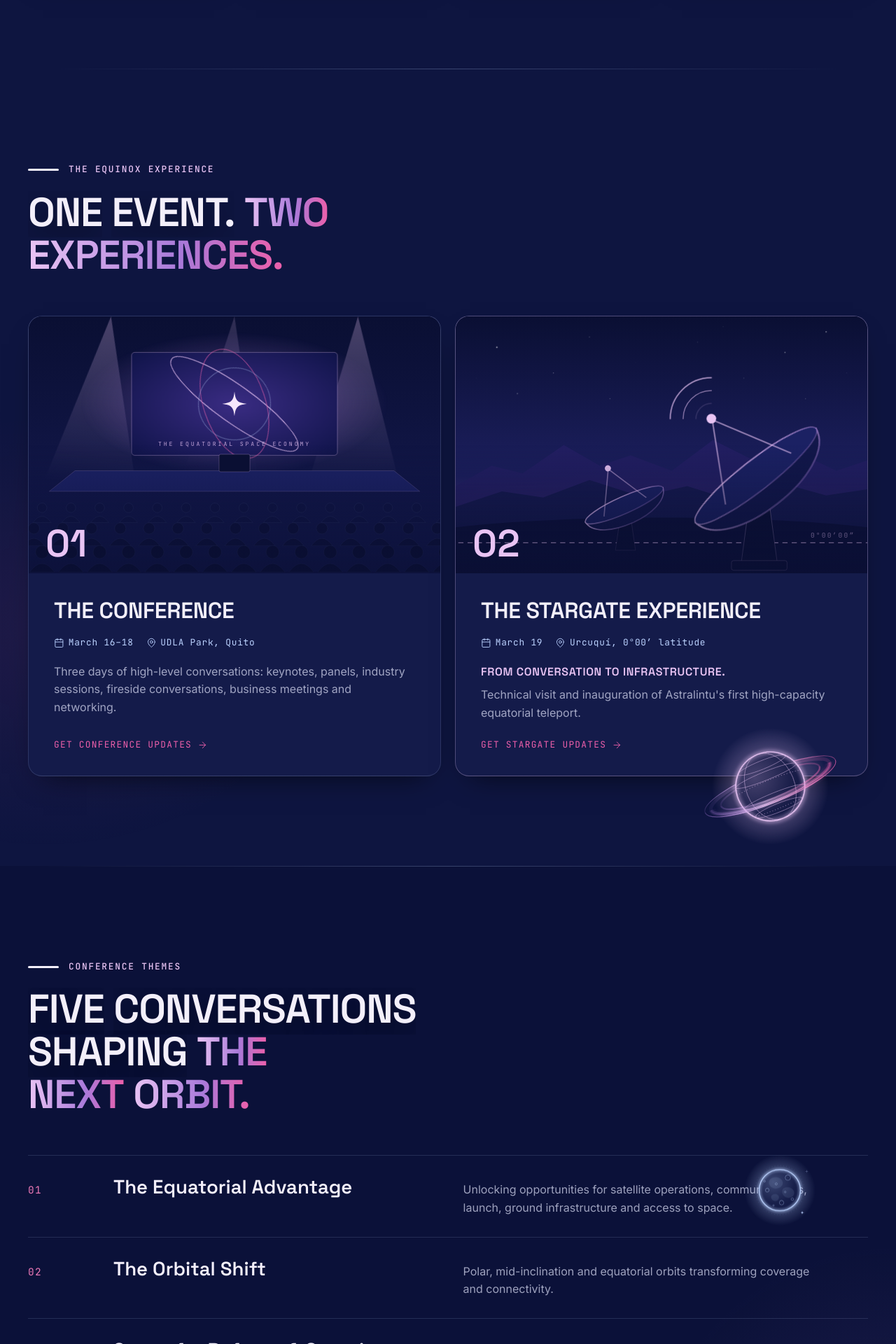
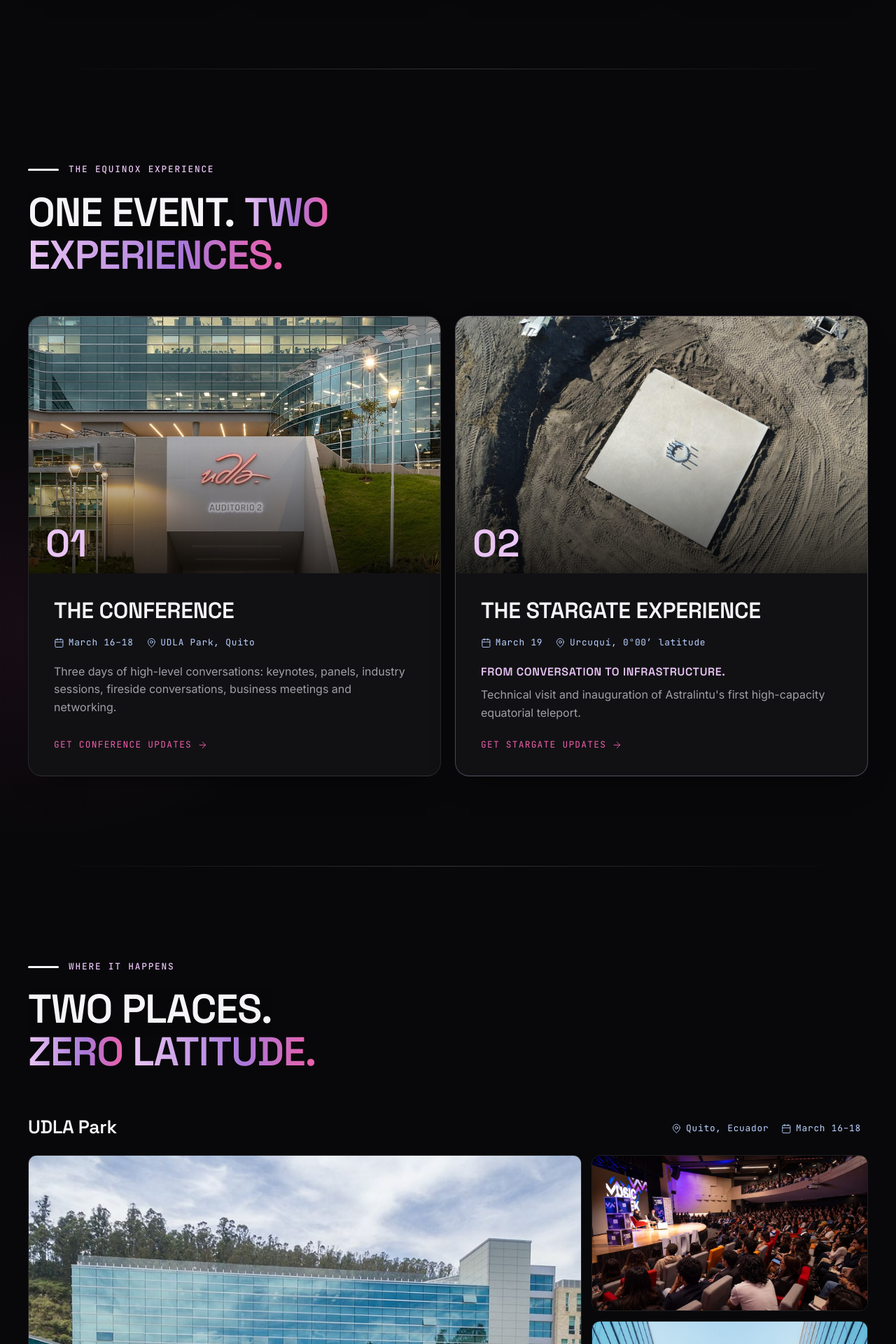
Before and after one commit to xzgdfzsgf/pageEquinox, a Laravel app: page / in a window 1280 px wide. Shown: the part 3680-5600 px from the top of the page at 70% size. Run offline with Laravel 12, Linux system fonts and the light colour scheme; style sheets or scripts are compiled from the project's sources.

Commit message:
Add venue photos, new Venue gallery section, and simplify pickers
- Hero: the mark icon now sits beside the big EQUINOX wordmark, matching
  the closing section's combined logo treatment.
- Experience cards (Conference + Stargate) now use real photos instead
  of the SVG placeholders.
- New "Where it happens" section with a photo gallery for UDLA Park and
  the Stargate, plus a link into the existing map modal.
- Cursor companion picker trimmed to Hummingbird + Off; removed the
  now-unused moon/satellite/comet/booby markup and behaviors.
- Page style picker trimmed to Black + Violet, with Black as the default
  theme (was Navy).

Co-Authored-By: Claude Sonnet 5 <noreply@anthropic.com>

```diff
--- a/resources/css/app.css
+++ b/resources/css/app.css
@@ -545,8 +545,10 @@ body::after {
     font-family: var(--font-mono); font-size: .82rem; letter-spacing: .12em; text-transform: uppercase; color: var(--accent-2);
 }
 .hero__meta span { display: inline-flex; align-items: center; gap: 8px; }
-.hero__title { margin: 0; }
-.hero__wordmark { display: block; width: min(640px, 86vw); color: var(--text); filter: drop-shadow(0 0 40px rgba(233, 196, 244, .25)); }
+.hero__title { margin: 0; display: flex; align-items: center; gap: clamp(10px, 1.6vw, 22px); }
+.hero__mark { flex: none; width: clamp(52px, 7vw, 96px); color: var(--accent); filter: drop-shadow(0 0 30px rgba(233, 196, 244, .3)); }
+.hero__wordmark { display: block; width: min(640px, 78vw); color: var(--text); filter: drop-shadow(0 0 40px rgba(233, 196, 244, .25)); }
+@media (max-width: 560px) { .hero__title { gap: 10px; } }
 .hero__tagline {
     margin-top: 18px; font-family: var(--font-display); font-weight: 500;
     font-size: clamp(1.05rem, .8rem + 1.2vw, 1.6rem); letter-spacing: .08em; text-transform: uppercase; color: var(--accent);
@@ -689,6 +691,29 @@ body::after {
 .exp__body .link-arrow { margin-top: auto; padding-top: 22px; }
 .exp--stargate { border-color: rgba(233, 196, 244, .28); }
 @media (max-width: 860px) { .experiences { grid-template-columns: 1fr; } }
+
+/* 06B Venues */
+.venue-group { margin-top: clamp(40px, 5vw, 64px); }
+.venue-group:first-of-type { margin-top: clamp(36px, 5vw, 56px); }
+.venue-group__head { display: flex; align-items: baseline; justify-content: space-between; flex-wrap: wrap; gap: 8px 20px; margin-bottom: 18px; }
+.venue-group__head h3 { font-family: var(--font-display); font-size: clamp(1.3rem, 1.1rem + .7vw, 1.7rem); font-weight: 600; letter-spacing: -.01em; }
+.venue-group__head .exp__meta { margin: 0; }
+.venue-photos {
+    display: grid; grid-template-columns: 2fr 1fr; grid-template-rows: repeat(2, 1fr);
+    gap: 14px; aspect-ratio: 16 / 7.5;
+}
+.venue-photo {
+    width: 100%; height: 100%; object-fit: cover; border-radius: var(--radius-sm);
+    border: 1px solid var(--line); transition: transform .6s var(--ease);
+}
+.venue-photo:hover { transform: scale(1.02); }
+.venue-photo:first-child { grid-row: span 2; }
+.venue__map-link { margin-top: clamp(32px, 4vw, 48px); background: none; border: none; cursor: pointer; font: inherit; padding: 0; }
+@media (max-width: 760px) {
+    .venue-photos { grid-template-columns: 1fr; grid-template-rows: none; aspect-ratio: auto; }
+    .venue-photo { aspect-ratio: 4 / 3; }
+    .venue-photo:first-child { grid-row: auto; }
+}
 
 /* 07 Themes */
 .theme-list { margin-top: clamp(36px, 5vw, 56px); border-top: 1px solid var(--line); counter-reset: none; }
--- a/resources/js/app.js
+++ b/resources/js/app.js
@@ -16,19 +16,12 @@ Promise.race([document.fonts?.ready ?? Promise.resolve(), new Promise((r) => set
 /* ---------- Style switcher ---------- */
 const themeButtons = [...document.querySelectorAll('[data-theme-set]')];
 const themeMeta = document.querySelector('meta[name="theme-color"]');
-const themeColors = {
-    navy: '#0E1540', black: '#08080A', white: '#FFFFFF', violet: '#140A2C',
-    graphite: '#15161B', plum: '#1A0A18', lilac: '#FBF6FD', ice: '#F5F8FF',
-};
-const lightThemes = ['white', 'lilac', 'ice'];
+const themeColors = { black: '#08080A', violet: '#140A2C' };
 const themeName = document.querySelector('[data-theme-name]');
 
 function applyTheme(theme) {
-    if (!(theme in themeColors)) theme = 'navy';
-    if (theme === 'navy') delete root.dataset.theme;
-    else root.dataset.theme = theme;
-    if (lightThemes.includes(theme)) root.dataset.tone = 'light';
-    else delete root.dataset.tone;
+    if (!(theme in themeColors)) theme = 'black';
+    root.dataset.theme = theme;
     themeButtons.forEach((b) => {
         const active = b.dataset.themeSet === theme;
         b.setAttribute('aria-pressed', String(active));
@@ -39,12 +32,12 @@ function applyTheme(theme) {
         localStorage.setItem('equinox-theme', theme);
     } catch {}
 }
-applyTheme(root.dataset.theme || 'navy');
+applyTheme(root.dataset.theme || 'black');
 
 themeButtons.forEach((button) => {
     button.addEventListener('click', () => {
         const theme = button.dataset.themeSet;
-        if ((root.dataset.theme || 'navy') === theme) return;
+        if ((root.dataset.theme || 'black') === theme) return;
         if (!document.startViewTransition || reduceMotion) {
             applyTheme(theme);
             return;
--- a/resources/js/companion.js
+++ b/resources/js/companion.js
@@ -1,11 +1,10 @@
 /*
- * Cursor companions: hummingbird (darts, points its beak at the cursor), mini moon and satellite (orbit the cursor),
- * comet (glowing head + particle tail) and a Galápagos blue-footed booby (glides, slow wing beats).
- * One rAF loop drives whichever is active; it sleeps when off, hidden, or after a long idle.
+ * Cursor companion: hummingbird (darts, points its beak at the cursor).
+ * One rAF loop drives it; it sleeps when off, hidden, or after a long idle.
  */
 
 const STORAGE_KEY = 'equinox-companion';
-const KINDS = ['hummingbird', 'moon', 'satellite', 'comet', 'booby', 'off'];
+const KINDS = ['hummingbird', 'off'];
 const IDLE_SLEEP_MS = 45000;
 
 const clamp = (v, lo, hi) => Math.min(hi, Math.max(lo, v));
@@ -18,15 +17,12 @@ export function initCompanion() {
     if (!layer || !canRun) return;
 
     const els = Object.fromEntries([...layer.querySelectorAll('[data-bird]')].map((el) => [el.dataset.bird, el]));
-    const orbitRing = layer.querySelector('[data-sat-orbit]');
     const sparks = [...layer.querySelectorAll('.companion__spark')];
-    const cometDots = [...layer.querySelectorAll('.comet__dot')];
 
     const mouse = { x: innerWidth * 0.6, y: innerHeight * 0.5, seen: false, lastMove: 0, overLink: false };
     const pos = { x: innerWidth + 60, y: innerHeight * 0.3 };
     const vel = { x: 0, y: 0 };
-    const s = { facing: 1, scaleX: 1, tilt: 0, theta: 0, wander: { x: 0, y: 0, until: 0 }, sparkAt: 0, sparkIdx: 0, vx: 0, vy: 0, flipAt: 0, wingRate: 1 };
-    const trail = cometDots.map(() => ({ x: pos.x, y: pos.y }));
+    const s = { facing: 1, scaleX: 1, tilt: 0, wander: { x: 0, y: 0, until: 0 }, sparkAt: 0, sparkIdx: 0 };
     let kind = 'hummingbird';
     let running = false;
     let last = performance.now();
@@ -82,77 +78,6 @@ export function initCompanion() {
             }
             return speed;
         },
-
-        satellite(now, dt) {
-            // The orbit's center follows the cursor; the satellite circles it on a tilted ellipse.
-            const speed = spring(mouse.x, mouse.y, 0.14, 0.68);
-            s.theta += dt * 0.0022;
-            const rx = 48;
-            const ry = 18;
-            const x = pos.x + Math.cos(s.theta) * rx;
-            const y = pos.y + Math.sin(s.theta) * ry;
-            const front = Math.sin(s.theta); // +1 nearest the viewer
-            const heading = Math.atan2(Math.cos(s.theta) * ry, -Math.sin(s.theta) * rx) * 57.3;
-            place(els.satellite, x, y, 31, 15.5, `rotate(${heading * 0.25}deg) scale(${0.82 + front * 0.18})`);
-            els.satellite.style.zIndex = front > 0 ? 2 : 0;
-            orbitRing.style.transform = `translate3d(${pos.x - rx}px, ${pos.y - ry}px, 0)`;
-            return speed;
-        },
-
-        moon(now, dt) {
-            // A little moon on a slightly tilted orbit; smaller and dimmer on the far side.
-            const speed = spring(mouse.x, mouse.y, 0.16, 0.66);
-            s.theta += dt * 0.0017;
-            const front = Math.sin(s.theta);
-            const x = pos.x + Math.cos(s.theta) * 34;
-            const y = pos.y + Math.sin(s.theta) * 12 - Math.cos(s.theta) * 6;
-            place(els.moon, x, y, 7, 7, `scale(${0.78 + front * 0.22})`);
-            els.moon.style.opacity = els.moon.classList.contains('is-active') ? (0.72 + front * 0.28).toFixed(2) : '';
-            return speed;
-        },
-
-        comet() {
-            const speed = spring(mouse.x, mouse.y, 0.22, 0.6);
-            // Each particle chases the one ahead of it, so the tail stretches with speed and folds when still.
-            let lead = pos;
-            trail.forEach((p, i) => {
-                p.x += (lead.x - p.x) * 0.62;
-                p.y += (lead.y - p.y) * 0.62;
-                cometDots[i].style.transform = `translate3d(${p.x}px, ${p.y}px, 0)`;
-                lead = p;
-            });
-            return speed;
-        },
-
-        booby(now) {
-            // A seabird: trails just above the cursor; when the cursor rests it soars in slow, wide circles.
-            // The target never depends on which way the bird faces, so turning can't feed back into motion.
-            const idleFor = now - mouse.lastMove;
-            const circling = idleFor > 1500 && idleFor < 30000;
-            const t = now * 0.0008;
-            const speed = spring(
-                mouse.x + (circling ? Math.cos(t) * 70 : 0),
-                mouse.y - 44 + (circling ? Math.sin(t) * 18 : 0),
-                0.03, 0.8,
-            );
-
-            // Smoothed velocity: turn around only on sustained movement, at most once a second.
-            s.vx = s.vx * 0.9 + vel.x * 0.1;
-            s.vy = s.vy * 0.9 + vel.y * 0.1;
-            if (now > s.flipAt && Math.abs(s.vx) > 1.1 && Math.sign(s.vx) !== s.facing) {
-                s.facing = Math.sign(s.vx);
-                s.flipAt = now + 1000;
-            }
-            s.scaleX += (s.facing - s.scaleX) * 0.22; // quick turn: the edge-on moment lasts only a few frames
-            s.tilt += (clamp(s.vy * 4, -18, 18) * s.facing - s.tilt) * 0.08;
-
-            // Wing beats speed up with effort and relax into a glide, continuously (no jumps).
-            s.wingRate += (clamp(0.35 + speed * 0.12, 0.35, 1.1) - s.wingRate) * 0.05;
-            els.booby.getAnimations({ subtree: true }).forEach((a) => { a.playbackRate = s.wingRate; });
-
-            place(els.booby, pos.x, pos.y, 29, 19, `rotate(${s.tilt}deg) scaleX(${s.scaleX})`);
-            return speed;
-        },
     };
 
     function tick(now) {
@@ -180,11 +105,8 @@ export function initCompanion() {
 
     function show(visible) {
         Object.entries(els).forEach(([name, el]) => {
-            const on = visible && name === kind;
-            el.classList.toggle('is-active', on);
-            if (!on) el.style.opacity = ''; // the moon dims itself inline; hand control back to CSS
+            el.classList.toggle('is-active', visible && name === kind);
         });
-        orbitRing?.classList.toggle('is-active', visible && kind === 'satellite');
     }
 
     function setKind(next) {
@@ -193,7 +115,6 @@ export function initCompanion() {
         // Start the newcomer where the cursor is, so it doesn't fly in from across the screen.
         pos.x = mouse.x;
         pos.y = mouse.y;
-        trail.forEach((p) => Object.assign(p, { x: mouse.x, y: mouse.y }));
         show(mouse.seen);
         try {
             localStorage.setItem(STORAGE_KEY, kind);
--- a/resources/views/landing.blade.php
+++ b/resources/views/landing.blade.php
@@ -45,16 +45,17 @@
         (function () {
             var d = document.documentElement;
             d.classList.add('js');
-            // Style: ?theme=navy|black|white|violet|graphite|plum|lilac|ice in the URL wins (handy for sharing), otherwise the last choice.
+            // Style: ?theme=black|violet in the URL wins (handy for sharing), otherwise the last choice. Black is the default.
             try {
-                var styles = ['navy', 'black', 'white', 'violet', 'graphite', 'plum', 'lilac', 'ice'];
+                var styles = ['black', 'violet'];
                 var q = new URLSearchParams(location.search).get('theme');
                 if (styles.indexOf(q) < 0) q = null;
                 if (q) localStorage.setItem('equinox-theme', q);
                 var t = q || localStorage.getItem('equinox-theme');
-                if (t && t !== 'navy' && styles.indexOf(t) >= 0) d.dataset.theme = t;
-                if (t === 'white' || t === 'lilac' || t === 'ice') d.dataset.tone = 'light';
-            } catch (e) {}
+                d.dataset.theme = styles.indexOf(t) >= 0 ? t : 'black';
+            } catch (e) {
+                d.dataset.theme = 'black';
+            }
         })();
     </script>
     <meta name="csrf-token" content="{{ csrf_token() }}">
@@ -162,6 +163,7 @@
 
             <h1 class="hero__title">
                 <span class="sr-only">EQUINOX</span>
+                <span class="hero__mark" aria-hidden="true">{!! file_get_contents(resource_path('svg/logo-mark.svg')) !!}</span>
                 <span class="hero__wordmark" aria-hidden="true">{!! $heroWordmark !!}</span>
             </h1>
             <p class="hero__tagline intro" style="--d: .35s">Where space meets at the equator</p>
@@ -358,6 +360,42 @@
         </div>
     </section>
 
+    {{-- ============ 06B · THE VENUES ============ --}}
+    <section class="section venue" id="venue">
+        <div class="container">
+            <p class="eyebrow reveal">Where it happens</p>
+            <h2 class="display reveal">Two places. <em>Zero latitude.</em></h2>
+
+            <div class="venue-group reveal">
+                <div class="venue-group__head">
+                    <h3>UDLA Park</h3>
+                    <p class="exp__meta"><span><x-icon name="pin" /> Quito, Ecuador</span> <span><x-icon name="calendar" /> March 16–18</span></p>
+                </div>
+                <div class="venue-photos">
+                    <img class="venue-photo" src="{{ asset('img/venue-udla-1.jpg') }}" alt="UDLA Park campus in Quito, aerial view" loading="lazy">
+                    <img class="venue-photo" src="{{ asset('img/venue-udla-2.jpg') }}" alt="Auditorium at UDLA Park during a conference" loading="lazy">
+                    <img class="venue-photo" src="{{ asset('img/venue-udla-3.jpg') }}" alt="UDLA Park glass architecture" loading="lazy">
+                </div>
+            </div>
+
+            <div class="venue-group reveal">
+                <div class="venue-group__head">
+                    <h3>The Stargate</h3>
+                    <p class="exp__meta"><span><x-icon name="pin" /> Urcuquí, Ecuador</span> <span><x-icon name="calendar" /> March 19</span></p>
+                </div>
+                <div class="venue-photos">
+                    <img class="venue-photo" src="{{ asset('img/venue-stargate-1.jpg') }}" alt="Astralintu team on site at the Stargate construction" loading="lazy">
+                    <img class="venue-photo" src="{{ asset('img/venue-stargate-2.jpg') }}" alt="Stargate teleport structure under construction" loading="lazy">
+                    <img class="venue-photo" src="{{ asset('img/venue-stargate-3.jpg') }}" alt="Stargate site foundation, aerial view" loading="lazy">
+                </div>
+            </div>
+
+            <button type="button" class="link-arrow venue__map-link" data-open-map aria-haspopup="dialog" aria-controls="modal-map">
+                See both venues on the map <x-icon name="arrow-right" />
+            </button>
+        </div>
+    </section>
+
     {{-- ============ 07 · CONFERENCE THEMES ============ --}}
     <section class="section themes" id="themes">
         <div class="sky sky--themes" data-depth=".3" aria-hidden="true">@include('partials.sky', ['kind' => 'ringed'])</div>
@@ -536,22 +574,6 @@
                 <svg class="dock__glyph" viewBox="0 0 24 24" aria-hidden="true"><path fill="currentColor" d="M23 6.2 16.6 7a3 3 0 0 0-5.4 1.3L3.5 3c1 3.9 2.8 6.6 5.2 8-1.8 1.8-3.9 4.9-5.6 9.8 3-2.4 5.8-3.9 8-4.6 2.8-1 4.6-3.3 4.7-6.1l.1-1.2Z"/></svg>
                 Hummingbird
             </button>
-            <button type="button" data-companion-set="moon" aria-pressed="false" aria-label="A little moon orbits the cursor">
-                <svg class="dock__glyph" viewBox="0 0 24 24" aria-hidden="true"><path fill="currentColor" d="M20.5 14.6A8.6 8.6 0 1 1 9.4 3.5a7 7 0 0 0 11.1 11.1Z"/></svg>
-                Moon
-            </button>
-            <button type="button" data-companion-set="satellite" aria-pressed="false" aria-label="Satellite orbits the cursor">
-                <svg class="dock__glyph" viewBox="0 0 24 24" aria-hidden="true" fill="currentColor"><rect x="9" y="8.5" width="6" height="7" rx="1.2"/><rect x="1.5" y="9.5" width="6" height="5" rx=".8"/><rect x="16.5" y="9.5" width="6" height="5" rx=".8"/><path d="M12 8.5V5" stroke="currentColor" stroke-width="1.4"/><circle cx="12" cy="4" r="1.3"/></svg>
-                Satellite
-            </button>
-            <button type="button" data-companion-set="comet" aria-pressed="false" aria-label="Comet follows the cursor">
-                <svg class="dock__glyph" viewBox="0 0 24 24" aria-hidden="true"><circle cx="16.5" cy="7.5" r="3.6" fill="currentColor"/><path d="M13.8 10.2 3.5 20.5M11 7.5 5 13.5M16.5 13 10.5 19" stroke="currentColor" stroke-width="1.8" stroke-linecap="round" opacity=".55"/></svg>
-                Comet
-            </button>
-            <button type="button" data-companion-set="booby" aria-pressed="false" aria-label="Blue-footed booby from the Galápagos follows the cursor">
-                <svg class="dock__glyph" viewBox="0 0 24 24" aria-hidden="true"><path fill="currentColor" d="M1.5 12.2c3-.9 6.3-.6 8.8 1l2.3-2.6c2.6-1.6 6-2.2 9.9-1.6-2.9.8-5.5 2.4-7.4 4.5l-1.6 2.9H9.9l-1.4-2.3c-2.2-1.4-4.5-2-7-1.9Z"/><path d="M8.5 16.5 6.5 19.5M10.5 16.5 9.5 20" stroke="#3FB2F0" stroke-width="1.8" stroke-linecap="round"/></svg>
-                Galápagos
-            </button>
             <button type="button" data-companion-set="off" aria-pressed="false" aria-label="No cursor companion">
                 <svg class="dock__glyph" viewBox="0 0 24 24" aria-hidden="true" fill="none" stroke="currentColor" stroke-width="2"><circle cx="12" cy="12" r="8"/><path d="m6.5 6.5 11 11"/></svg>
                 Off
@@ -559,9 +581,9 @@
         </div>
         <div class="theme-switch style-switch" role="group" aria-label="Page style">
             <span class="theme-switch__label">Style</span>
-            <span class="theme-switch__current" data-theme-name>Navy</span>
-            @foreach (['navy' => 'Navy', 'black' => 'Black', 'white' => 'White', 'violet' => 'Violet', 'graphite' => 'Graphite', 'plum' => 'Plum', 'lilac' => 'Lilac', 'ice' => 'Ice'] as $key => $name)
-                <button type="button" data-theme-set="{{ $key }}" data-theme-label="{{ $name }}" aria-pressed="{{ $key === 'navy' ? 'true' : 'false' }}" aria-label="{{ $name }} style" title="{{ $name }}">
+            <span class="theme-switch__current" data-theme-name>Black</span>
+            @foreach (['black' => 'Black', 'violet' => 'Violet'] as $key => $name)
+                <button type="button" data-theme-set="{{ $key }}" data-theme-label="{{ $name }}" aria-pressed="{{ $key === 'black' ? 'true' : 'false' }}" aria-label="{{ $name }} style" title="{{ $name }}">
                     <span class="theme-switch__swatch theme-switch__swatch--{{ $key }}"></span> {{ $name }}
                 </button>
             @endforeach
--- a/resources/views/partials/companion.blade.php
+++ b/resources/views/partials/companion.blade.php
@@ -1,4 +1,4 @@
-{{-- Cursor companions. Positioned and animated by resources/js/companion.js; purely decorative. --}}
+{{-- Cursor companion. Positioned and animated by resources/js/companion.js; purely decorative. --}}
 <div class="companion" data-companion aria-hidden="true">
 
     {{-- Hummingbird, after Ecuador's violet-tailed sylph. Faces right; the beak tip is the anchor. --}}
@@ -39,72 +39,6 @@
         <g class="bird__wing bird__wing--near"><path d="M64 34 C56 14 44 0 26 -4 C38 8 48 22 58 40Z" fill="url(#hb-wing)"/></g>
     </svg>
 
-    {{-- Satellite orbiting the cursor, like the Stargate's teleport targets. Anchor: body center. --}}
-    <div class="sat-orbit" data-sat-orbit></div>
-    <svg class="bird bird--satellite" data-bird="satellite" viewBox="0 0 80 40" width="62" height="31" focusable="false">
-        <defs>
-            <linearGradient id="sat-panel" x1="0" y1="0" x2="0" y2="1">
-                <stop offset="0" stop-color="#3B4FA8"/>
-                <stop offset="1" stop-color="#1B2163"/>
-            </linearGradient>
-            <linearGradient id="sat-body" x1="0" y1="0" x2="1" y2="1">
-                <stop offset="0" stop-color="#F3DDF9"/>
-                <stop offset="1" stop-color="#A979D9"/>
-            </linearGradient>
-        </defs>
-        @foreach ([2, 52] as $px)
-            <rect x="{{ $px }}" y="13" width="26" height="14" rx="1.5" fill="url(#sat-panel)" stroke="#BBD2FF" stroke-opacity=".7" stroke-width=".8"/>
-            <path d="M{{ $px + 6.5 }} 13v14M{{ $px + 13 }} 13v14M{{ $px + 19.5 }} 13v14M{{ $px }} 20h26" stroke="#BBD2FF" stroke-opacity=".45" stroke-width=".6"/>
-        @endforeach
-        <path d="M28 20h4M48 20h4" stroke="#E9C4F4" stroke-width="1.2"/>
-        <rect x="32" y="12" width="16" height="16" rx="2.5" fill="url(#sat-body)" stroke="#fff" stroke-opacity=".5" stroke-width=".6"/>
-        <path d="M40 12V6" stroke="#E9C4F4" stroke-width="1"/>
-        <circle class="sat__light" cx="40" cy="5" r="2" fill="#EC5FAA"/>
-    </svg>
-
-    {{-- Mini moon orbiting the cursor --}}
-    <span class="mini-moon" data-bird="moon"></span>
-
-    {{-- Comet: a small glowing head with a short, soft trail --}}
-    <div class="comet" data-bird="comet">
-        @for ($i = 0; $i < 16; $i++)
-            <span class="comet__dot" style="--i: {{ $i }}"></span>
-        @endfor
-    </div>
-
-    {{-- Blue-footed booby, the Galápagos icon. Side view in flight, facing right; anchor: body center. --}}
-    <svg class="bird bird--booby" data-bird="booby" viewBox="0 0 120 70" width="66" height="39" focusable="false">
-        <defs>
-            <linearGradient id="bb-wing" x1="1" y1="1" x2="0" y2="0">
-                <stop offset="0" stop-color="#6E5646"/>
-                <stop offset="1" stop-color="#3E3029"/>
-            </linearGradient>
-            <linearGradient id="bb-body" x1="0" y1="0" x2="0" y2="1">
-                <stop offset="0" stop-color="#FFFFFF"/>
-                <stop offset="1" stop-color="#E6DFD6"/>
-            </linearGradient>
-        </defs>
-        {{-- far wing (behind the body) --}}
-        <g class="bird__wing bird__wing--far"><path d="M58 31 C50 15 36 5 18 3 C30 13 40 23 50 33Z" fill="url(#bb-wing)" opacity=".7"/></g>
-        {{-- the famous blue feet, trailing behind --}}
-        <path d="M25 40 L9 45 L11 48.5 L27 43Z M27 42.5 L14 50 L17 52.5 L29 45Z" fill="#3FB2F0" stroke="#1D7FC0" stroke-width=".6" stroke-linejoin="round"/>
-        {{-- pointed brown tail --}}
-        <path d="M21 33 L3 29 L7 35 L3 41 L21 38Z" fill="#5A463A"/>
-        {{-- body: white below, brown back --}}
-        <path d="M20 34 C28 26 52 24 70 27 C80 29 87 32 89 35 C85 42 70 46 52 46 C36 46 24 42 20 34Z" fill="url(#bb-body)"/>
-        <path d="M21 33 C31 27 54 24 71 27 C63 31 44 34 21 33Z" fill="#6A5243"/>
-        {{-- head and neck, streaked --}}
-        <path d="M79 29 C85 24 96 24 101 29 C99 37 89 40 82 38Z" fill="#F1EBE2"/>
-        <path d="M84 28 L88 31 M89 27 L92 30 M93 27.5 L95 30.5" stroke="#9C8573" stroke-width=".8" stroke-linecap="round"/>
-        {{-- long conical bill --}}
-        <path d="M99 29.5 L119 33.5 L99 36Z" fill="#7C93B6" stroke="#556D92" stroke-width=".6" stroke-linejoin="round"/>
-        {{-- yellow eye --}}
-        <circle cx="96" cy="30.5" r="2.1" fill="#F2D14B"/>
-        <circle cx="96.3" cy="30.5" r="1" fill="#1A1A1A"/>
-        {{-- near wing: long and pointed, like a seabird's --}}
-        <g class="bird__wing bird__wing--near"><path d="M57 32 C47 16 31 7 7 7 C25 16 40 27 50 37Z" fill="url(#bb-wing)"/></g>
-    </svg>
-
     {{-- Sparkles the hummingbird leaves when it darts --}}
     @for ($i = 0; $i < 14; $i++)
         <span class="companion__spark"></span>
```
Also changed, not shown: public/img/conference.jpg (added), public/img/stargate.jpg (added), public/img/venue-stargate-1.jpg (added), public/img/venue-stargate-2.jpg (added), public/img/venue-stargate-3.jpg (added), public/img/venue-udla-1.jpg (added), public/img/venue-udla-2.jpg (added), public/img/venue-udla-3.jpg (added).
